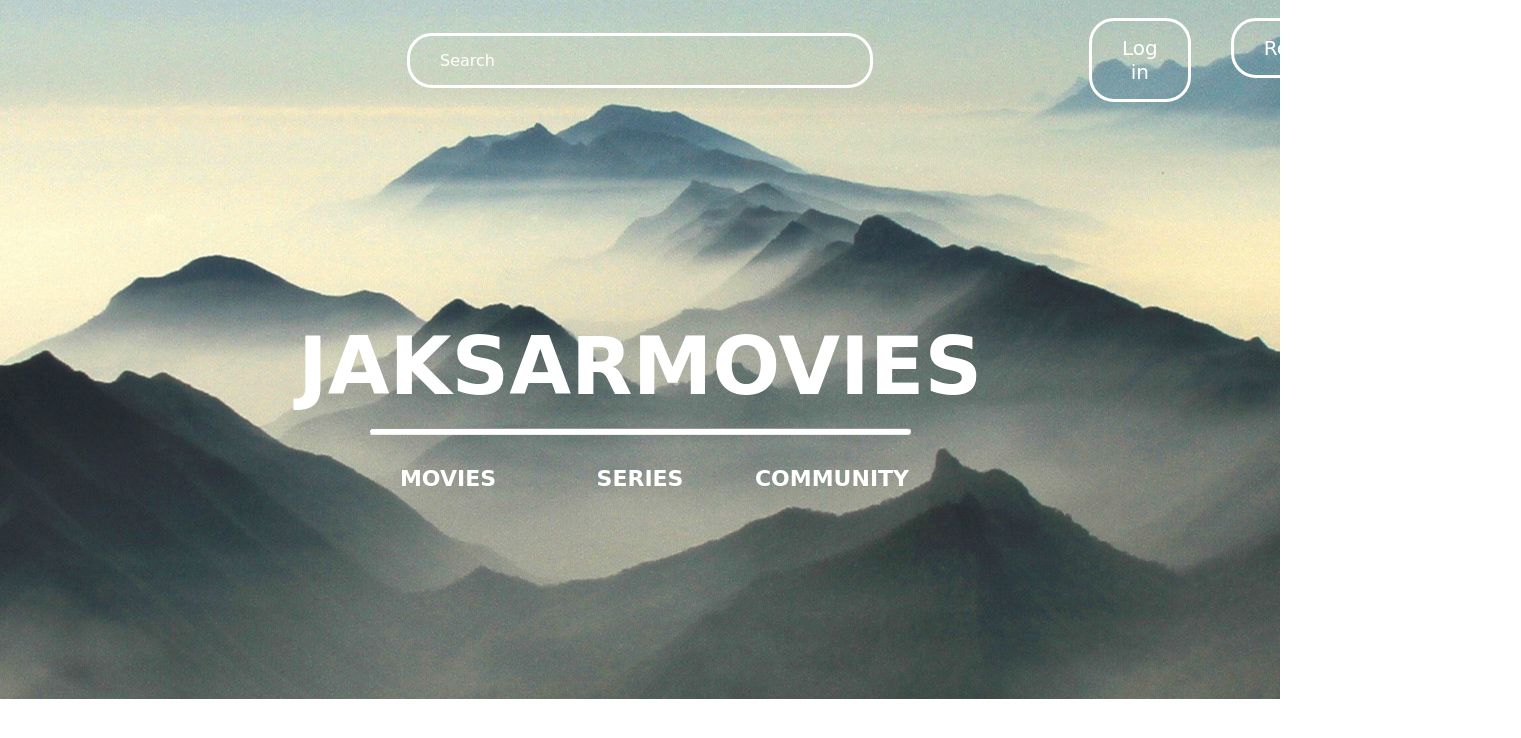
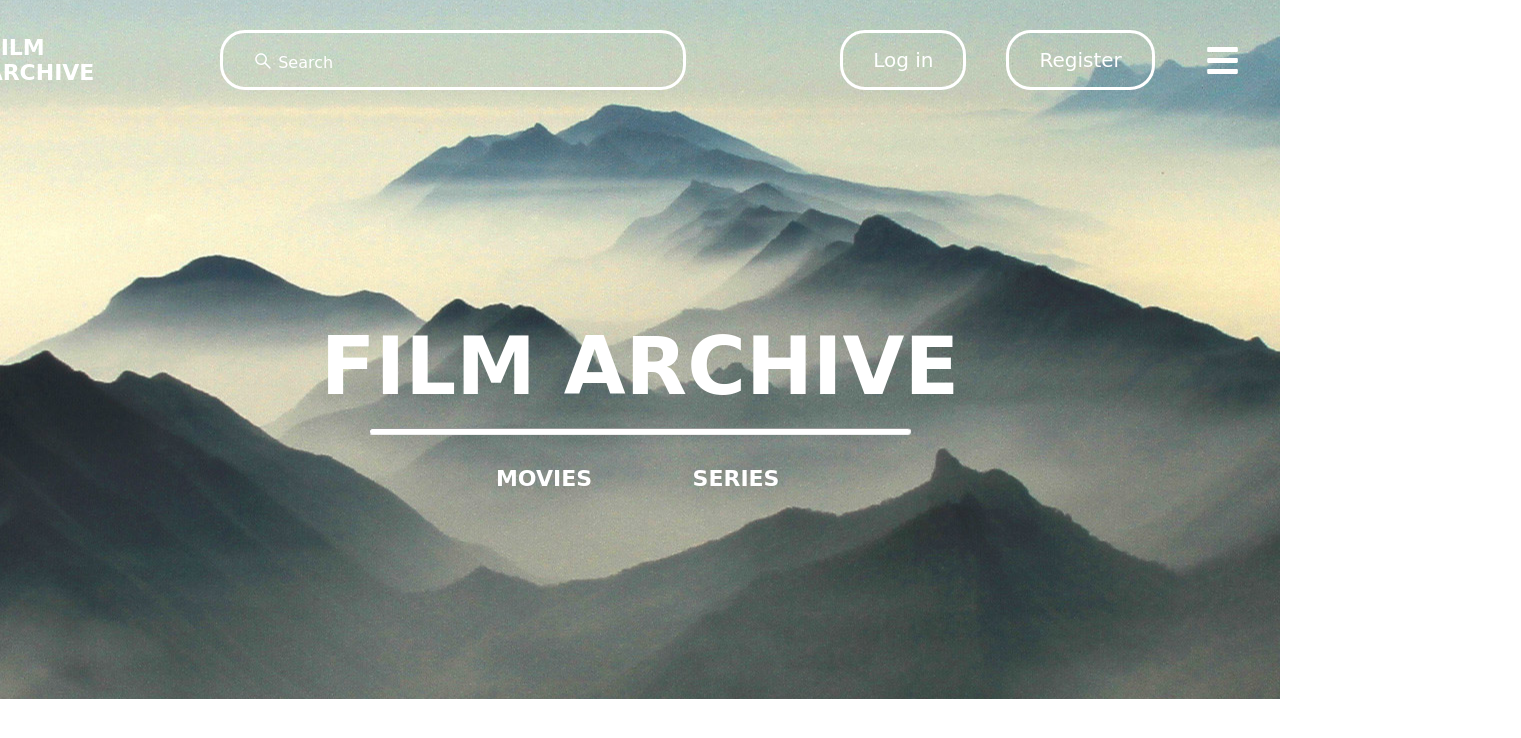
Before and after one commit to JakubSarota/film-archive-frontend, a React (Create React App) app: page / in a window 1280 px wide. Shown: the top 738 px of the page, 1521 px wide, since content can reach past the window. Built offline with nearby package versions, Linux system fonts and the light colour scheme.

Commit message:
08-12-2021

```diff
--- a/src/App.tsx
+++ b/src/App.tsx
@@ -1,5 +1,6 @@
 import { BrowserRouter as Router, Route, Switch } from 'react-router-dom'
 import home from './pages/home'
+import test from './pages/test'
 import './App.css'
 
 export default function App() {
@@ -8,7 +9,7 @@ export default function App() {
       <Router>
         <Switch>
           <Route path='/' exact component={home}/>
-
+          <Route path='/test' exact component={test}/>
         </Switch>
       </Router>
     </div>
--- a/src/components/Buttons/button.css
+++ b/src/components/Buttons/button.css
@@ -13,6 +13,7 @@
     padding: 15px 30px;
     border: 3px solid;
     margin: 0 20px 0 20px;
+    transition: 250ms;
 }
 
 .btn--outline:hover {
--- a/src/components/Buttons/button.tsx
+++ b/src/components/Buttons/button.tsx
@@ -7,8 +7,8 @@ const STYLES = ['btn--outline']
 const SIZES = ['btn--medium']
 
 interface Props {
-    link?: any;
-    children?: any;
+    link: string;
+    children: React.ReactNode;
     type?: any;
     onClick?: any;
     buttonStyle?: any;
--- a/src/components/HeroSection/herosection.tsx
+++ b/src/components/HeroSection/herosection.tsx
@@ -2,14 +2,13 @@ import '../../App.css'
 import './Herosection.css'
 import Navbar from '../Navbar/Navbar'
 import { Link } from 'react-router-dom'
-
 
 export default function Herosection() {
     return (
         <div className="home">
             <div className='hero-conteinter'>
                 <Navbar/>
-                <i className="fas fa-film"></i><h1>JAKSARMOVIES</h1>
+                <i className="fas fa-film"></i><h1>FILM ARCHIVE</h1>
                     <hr className='line-under-text'/>
                     <div className='hero-conteinter--items'>
                         <div className='hero-conteinter-link-items'>
@@ -23,12 +22,6 @@ export default function Herosection() {
                                 <li><h3>SERIES</h3></li>
                             </Link>
                         </div>
-
-                        <div className='hero-conteinter-link-items'>
-                            <Link to='/' className='hero-conteinter-link'>
-                                <li><h3>COMMUNITY</h3></li>
-                            </Link>
-                        </div>
                     </div>
             </div>
         </div>
--- /dev/null
+++ b/src/components/SidebarData/SidebarData.tsx
@@ -0,0 +1,50 @@
+import React from 'react'
+import * as RiIcons from 'react-icons/ri'
+
+const size = 20;
+
+export const SidebarData = [
+    {
+        title: 'Movies',
+        path: '/',
+        icon: <RiIcons.RiMovie2Line size={size}/>,
+        cName: 'nav-text'
+    },
+    {
+        title: 'Best movies',
+        path: '/',
+        cName: 'nav-text'
+    },
+    {
+        title: 'What`s new',
+        path: '/',
+        cName: 'nav-text'
+    },
+    {
+        title: 'Best movies in this year',
+        path: '/',
+        cName: 'nav-text'
+    },
+    {
+        title: 'Series',
+        path: '/',
+        icon: <RiIcons.RiMovieLine size={size}/>,
+        cName: 'nav-text'
+    },
+    {
+        title: 'Best series',
+        path: '/',
+        cName: 'nav-text'
+    },
+    {
+        title: 'Series in this year',
+        path: '/',
+        cName: 'nav-text'
+    },
+    {
+        title: 'Reviews',
+        path: '/',
+        cName: 'nav-text'
+    }
+
+]
--- a/src/components/navbar/navbar.css
+++ b/src/components/navbar/navbar.css
@@ -1,7 +1,3 @@
-li {
-    list-style-type: none
-}
-
 .navbar {
     display: flex;
     position: absolute;
@@ -10,6 +6,10 @@ li {
     background-color: none;
     height: 70px;
     top: 25px;
+}
+
+li {
+    list-style-type: none
 }
 
 .navbar-header--buttons {
@@ -22,18 +22,23 @@ li {
 }
 
 .navbar-header--input {
-    position: inherit;
-}
-
-.input--box {
-    background-color: transparent;
     color: rgb(255, 255, 255);
     border-radius: 25px;
     padding: 15px 30px;
     border: 3px solid;
     margin: 0 20px 0 20px;
     width: 400px;
+    position: inherit;
+    align-items: center;
+}
+
+.navbar-header--input > input {
+    background-color: transparent;
+    border: none;
+    outline: none;
     font-size: 16px;
+    flex: 1;
+    width: 90%;
 }
 
 .input--box:focus {
@@ -44,28 +49,111 @@ li {
     color:rgb(255, 255, 255);
 }
 
-h2 {
-    text-align: center;
+.navbar-header-link--logo > h2 {
+    display: inline;
+    text-align: right;
     font-size: 22px;
 }
 
-h2:hover {
+.input--icon {
+  position: relative;
+  margin-right: 5px;
+  top: 3px;
+}
+
+.navbar-header-link--logo > h2:hover {
     color:rgb(212, 175, 55, 0.9);
     transition: 0.3s ease;
 }
 
 .navbar-header--logo {
     position: inherit;
-    padding-right: 130rem;
+    padding-right: 120rem;
 }
 
 .navbar-header-link--logo {
     text-decoration: none;
 }
 
-.hamburger--medium {
-    border-radius: 25px;
-    padding: 15px 30px;
-    font-size: 16px;
-    margin: 0 20px 0 20px;
+.logo-icon {
+    position: relative;
+    top: 5px;
+    display: inline;
 }
+
+.menu-bars {
+    position: relative;
+    top: 13px;
+    margin: 30px;
+}
+
+.nav-menu {
+    background-color: rgb(31,31,31);
+    position: fixed;
+    right: -100%;
+    transition: 850ms;
+    width: 550px;
+    height: 100vh;
+    top: 0;
+}
+
+.nav-menu.active {
+    transition: 350ms;
+    right: 0;
+}
+
+.nav-text {
+    display: flex;
+    justify-content: start;
+    align-items: center;
+    padding: 8px 0px 0px 25px;
+    list-style: none;
+    height: 50px;
+}
+
+.nav-text a {
+    text-decoration: none;
+    color: #f5f5f5;
+    width: 95%;
+    height: 100%;
+    display: flex;
+    align-items: center;
+    padding: 0 15px;
+    border-radius: 5px;
+    transition: 250ms;
+}
+
+.nav-text:hover {
+      text-decoration: underline;
+      transition: 250ms;
+}
+
+.nav-menu-items {
+    width: 100%;
+}
+
+span {
+    margin-left: 16px;
+    font-size: 20px;
+}
+
+
+@media screen and (max-width: 1600px) {
+    .navbar-header--logo {
+        position: inherit;
+        padding-right: 100rem;
+    }
+
+    .navbar-header--buttons {
+        margin: 0 0 0 810px;
+    }
+
+    .navbar-header--input {
+        position: inherit;
+        left: 200px;
+    }
+
+    .logo-icon {
+        display: none;
+    }
+}
--- a/src/components/navbar/navbar.tsx
+++ b/src/components/navbar/navbar.tsx
@@ -2,21 +2,28 @@ import './Navbar.css'
 import { Button } from '../Buttons/Button'
 import { Link } from 'react-router-dom'
 import * as FaIcons from 'react-icons/fa'
+import * as AiIcons from 'react-icons/ai'
+import * as RiIcons from 'react-icons/ri'
 import { useState } from 'react'
+import { SidebarData } from '../SidebarData/SidebarData'
+
 
 export default function Navbar() {
 
     const [sidebar, setSidebar] = useState(false)
 
+    const showSidebar = () => setSidebar(!sidebar)
+
     return (
         <nav className='navbar'>
             <form className='navbar-header--logo'>
                 <Link to='/' className='navbar-header-link--logo'>
-                        <h2>JAKSAR <br/>MOVIES</h2>
+                    <RiIcons.RiMovie2Line size={40} className='logo-icon'/><h2>FILM <br/> ARCHIVE</h2>
                 </Link>
             </form>
             <form className='navbar-header--input'>
-                    <input type='text' placeholder='Search' className='input--box'></input>
+                <AiIcons.AiOutlineSearch size={20}  className='input--icon'/>
+                <input type='text' placeholder='Search'/>
             </form>
 
             <div className='navbar-header--buttons'>
@@ -32,12 +39,32 @@ export default function Navbar() {
                         </Button>
                     </li>
                     <li>
-                            <Link to="#" className='hamburger--medium'>
-                                <FaIcons.FaBars />
+                        <Link to="#" className='menu-bars'>
+                            <FaIcons.FaBars size={35} onClick={showSidebar}/>
                         </Link>
                     </li>
                 </div>
             </div>
+
+            <nav className={sidebar ? 'nav-menu active' : 'nav-menu'}>
+                <ul className='nav-menu-items'>
+                    <li>
+                        <Link to='#' className='menu-bars'>
+                            <AiIcons.AiOutlineClose size={35} onClick={showSidebar}/>
+                        </Link>
+                    </li>
+                    {SidebarData.map((item, index) => {
+                        return(
+                            <li key={index} className={item.cName}>
+                                <Link  to={item.path}>
+                                    {item.icon}
+                                    <span>{item.title}</span>
+                                </Link>
+                            </li>
+                        )
+                    })}
+                </ul>
+            </nav>
         </nav>
     )
 }
--- a/src/pages/test.tsx
+++ b/src/pages/test.tsx
@@ -1,14 +1,42 @@
 import React, { useState } from 'react';
+import * as FaIcons from 'react-icons/fa';
+import * as AiIcons from 'react-icons/ai';
+import { Link } from 'react-router-dom';
+import { SidebarData } from '../components/SidebarData/SidebarData';
+import '../components/Navbar/Navbar.css';
+import { IconContext } from 'react-icons';
 
-export default function test() {
-  const [count, setCount] = useState(0);
+export default function Test() {
+  const [sidebar, setSidebar] = useState(false);
+
+  const showSidebar = () => setSidebar(!sidebar);
 
   return (
-    <div>
-      <p>Kliknięto {count} razy</p>
-      <button onClick={() => setCount(count + 1)}>
-        Kliknij mnie
-      </button>
-    </div>
+      <IconContext.Provider value={{ color: '#fff' }}>
+        <div className='navbar'>
+          <Link to='#' className='menu-bars'>
+            <FaIcons.FaBars onClick={showSidebar} />
+          </Link>
+        </div>
+        <nav className={sidebar ? 'nav-menu active' : 'nav-menu'}>
+          <ul className='nav-menu-items' onClick={showSidebar}>
+            <li className='navbar-toggle'>
+              <Link to='#' className='menu-bars'>
+                <AiIcons.AiOutlineClose />
+              </Link>
+            </li>
+            {SidebarData.map((item, index) => {
+              return (
+                <li key={index} className={item.cName}>
+                  <Link to={item.path}>
+                    {item.icon}
+                    <span>{item.title}</span>
+                  </Link>
+                </li>
+              );
+            })}
+          </ul>
+        </nav>
+      </IconContext.Provider>
   );
 }
```
Lines whose indentation alone changed are shown as unchanged.
